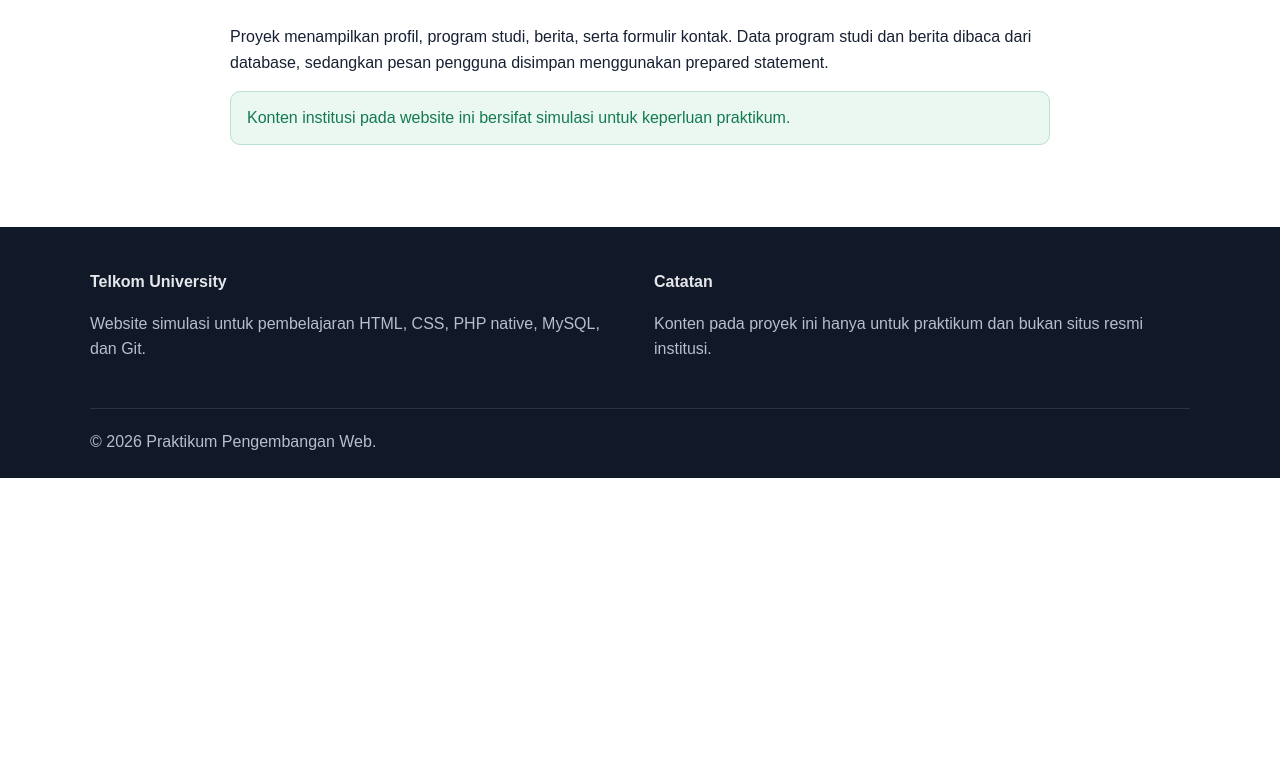
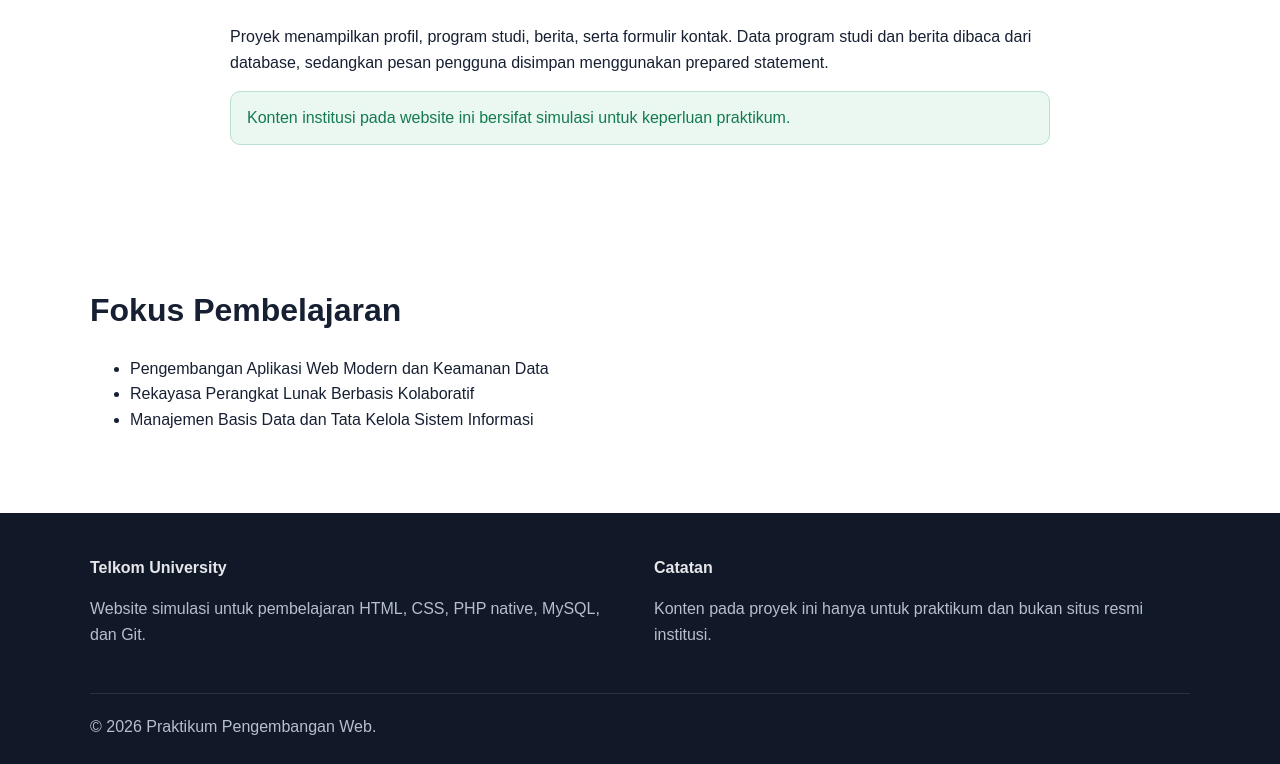
Before and after one commit to rakhisurya88/telkom-company-profile, a PHP site: page /profile.php in a window 1280 px wide. Shown: the part 597-1361 px from the top of the page. Before the commit the page ends 1075 px from the top, so only its background shows below. Run offline with PHP 8.4, Linux system fonts and the light colour scheme.

Commit message:
feat: tambahkan informasi fokus pembelajaran

```diff
--- a/profile.php
+++ b/profile.php
@@ -29,5 +29,15 @@ require 'includes/header.php';
     </div>
 
 </section>
+<section class="section">
+    <div class="container">
+        <h2>Fokus Pembelajaran</h2>
+        <ul>
+            <li>Pengembangan Aplikasi Web Modern dan Keamanan Data</li>
+            <li>Rekayasa Perangkat Lunak Berbasis Kolaboratif</li>
+            <li>Manajemen Basis Data dan Tata Kelola Sistem Informasi</li>
+        </ul>
+    </div>
+</section>
 
 <?php require 'includes/footer.php'; ?>
```
